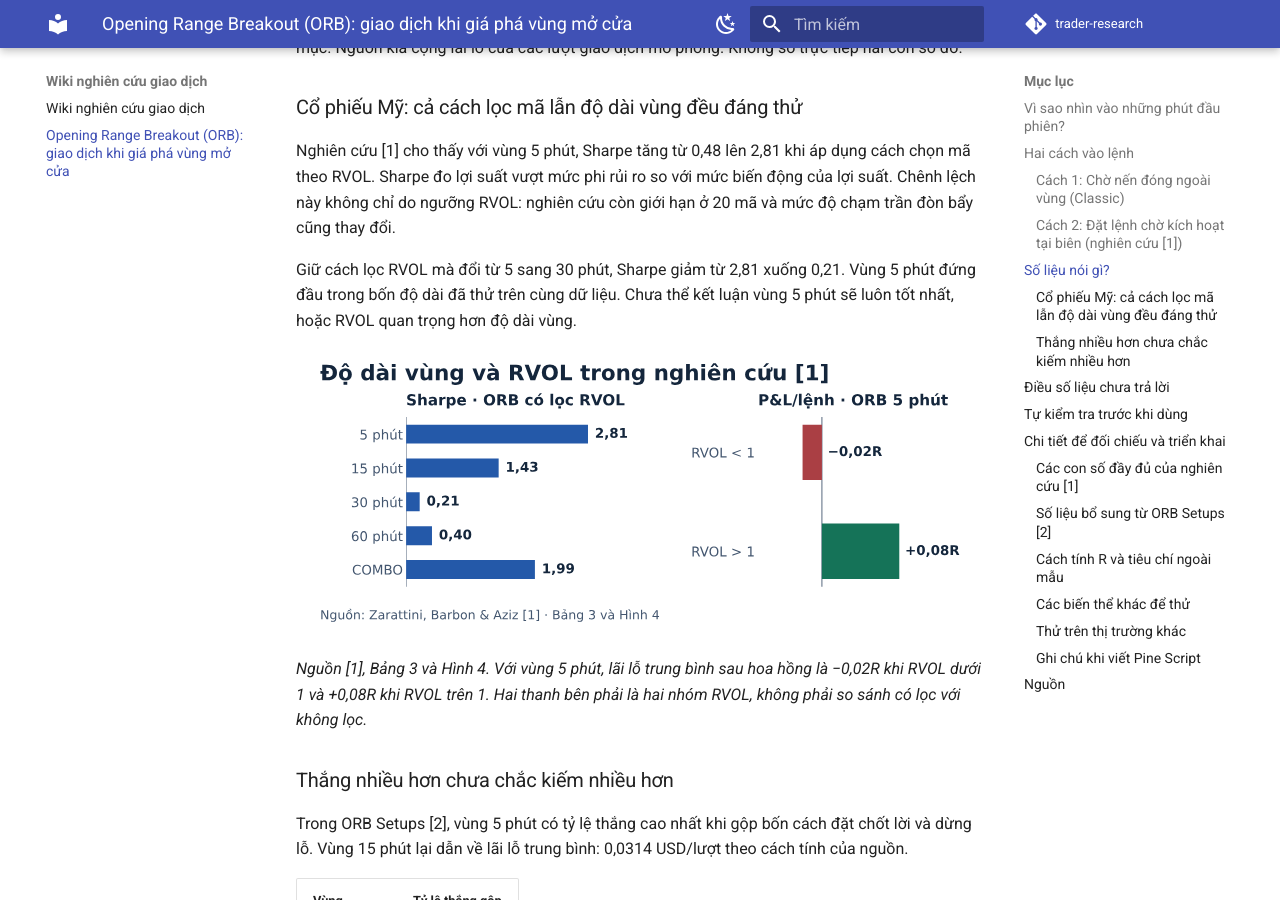
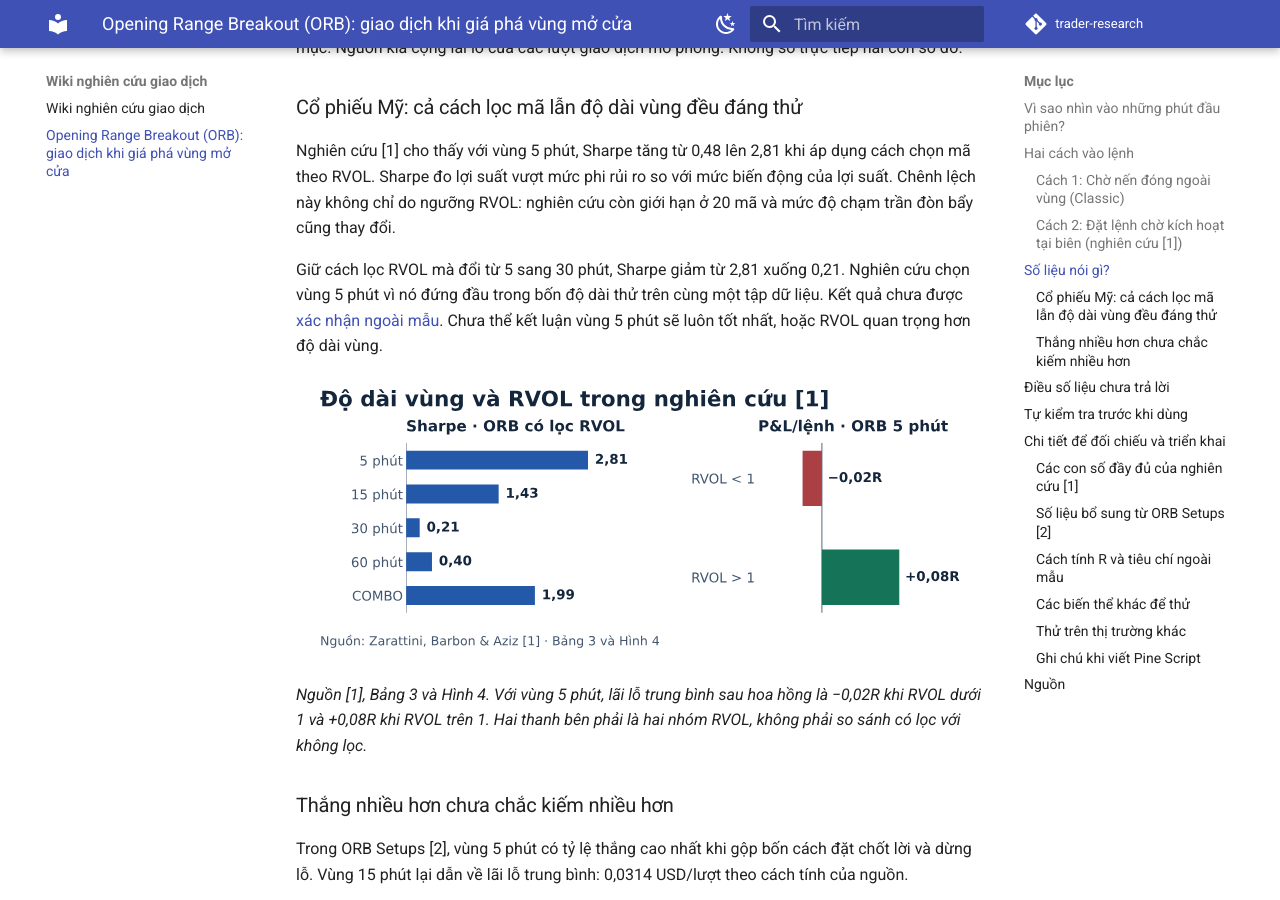
Before and after one commit to ntduong1998vn/trader-research, an MkDocs documentation site: the page built from docs/opening-range-breakout.md, in a window 1280 px wide and 900 px high, scrolled down 2531 px. Built offline with MkDocs 1.6.1 and Material for MkDocs 9.7.7, drawn with Linux system fonts in a browser that asks for light colours; comment, search, counter and statistics services are not loaded.

Commit message:
Clarify that the five-minute ORB result is in-sample

```diff
--- a/docs/opening-range-breakout.md
+++ b/docs/opening-range-breakout.md
@@ -44,7 +44,7 @@ Hai nguồn dùng các giai đoạn, tập mã và quy tắc khác nhau. Một n
 
 Nghiên cứu [1] cho thấy với vùng 5 phút, Sharpe tăng từ 0,48 lên 2,81 khi áp dụng cách chọn mã theo RVOL. Sharpe đo lợi suất vượt mức phi rủi ro so với mức biến động của lợi suất. Chênh lệch này không chỉ do ngưỡng RVOL: nghiên cứu còn giới hạn ở 20 mã và mức độ chạm trần đòn bẩy cũng thay đổi.
 
-Giữ cách lọc RVOL mà đổi từ 5 sang 30 phút, Sharpe giảm từ 2,81 xuống 0,21. Vùng 5 phút đứng đầu trong bốn độ dài đã thử trên cùng dữ liệu. Chưa thể kết luận vùng 5 phút sẽ luôn tốt nhất, hoặc RVOL quan trọng hơn độ dài vùng.
+Giữ cách lọc RVOL mà đổi từ 5 sang 30 phút, Sharpe giảm từ 2,81 xuống 0,21. Nghiên cứu chọn vùng 5 phút vì nó đứng đầu trong bốn độ dài thử trên cùng một tập dữ liệu. Kết quả chưa được [xác nhận ngoài mẫu](#cach-tinh-r-va-tieu-chi-ngoai-mau). Chưa thể kết luận vùng 5 phút sẽ luôn tốt nhất, hoặc RVOL quan trọng hơn độ dài vùng.
 
 ![Sharpe theo độ dài vùng và lãi lỗ trung bình theo hai nhóm RVOL](assets/orb/orb-ket-qua-zarattini.svg)
 
```
